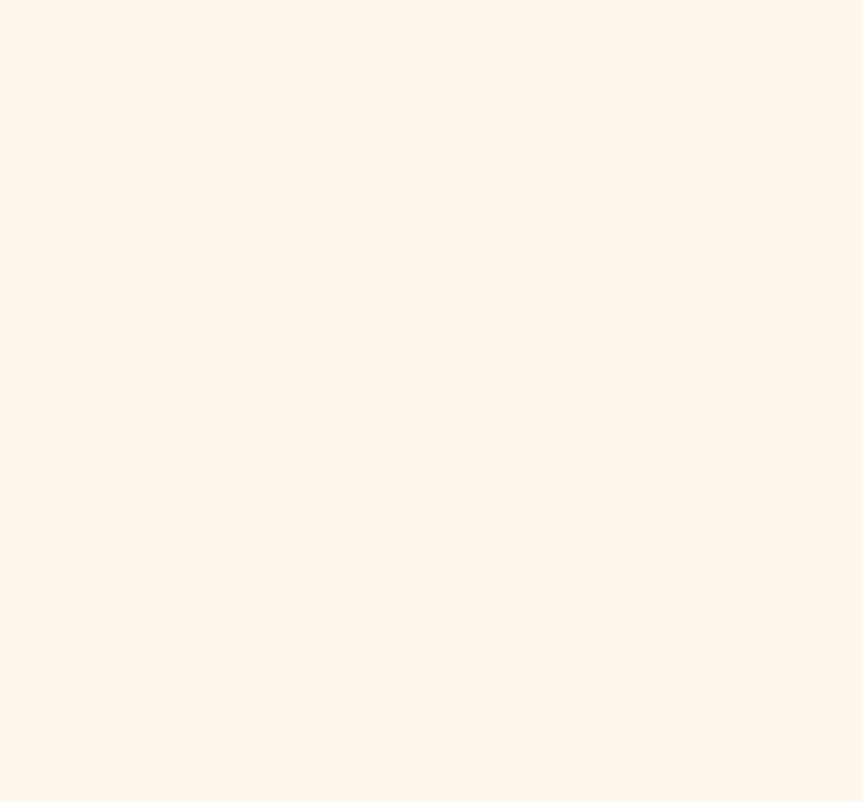
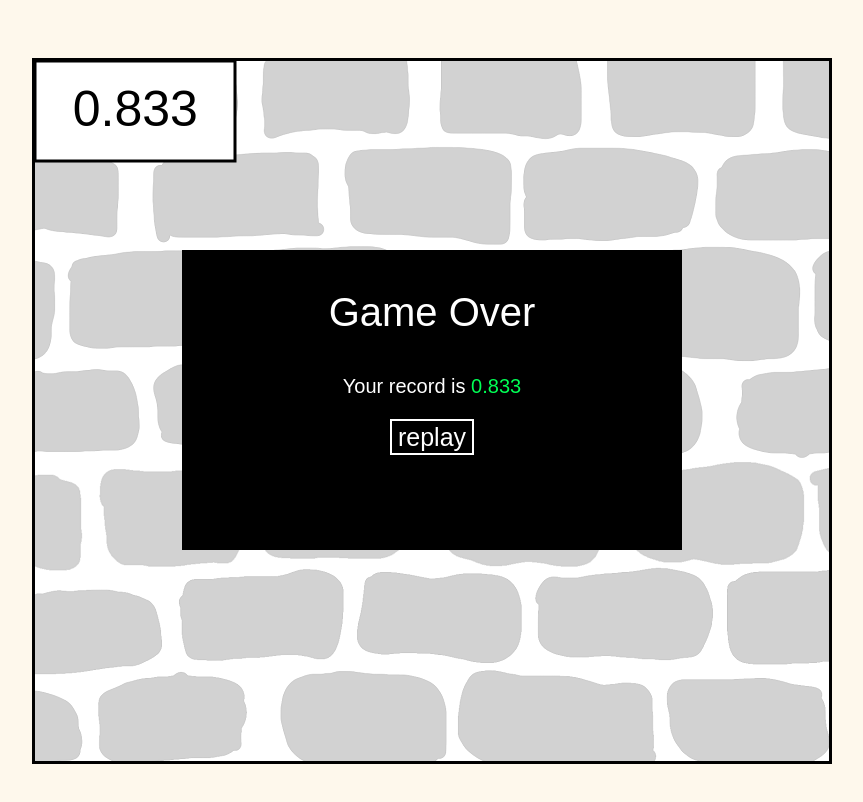
Before and after one commit to kohbanye/mysite, a Vue app: page /play/balljump in a window 1280 px wide. Before the commit this address had no page. Shown: the top 802 px of the page, without its empty margins (208-1071 px from the left). Built offline with nearby package versions, Linux system fonts and the light colour scheme.

Commit message:
add balljump game

```diff
--- /dev/null
+++ b/src/components/Playroom/Balljump.ts
@@ -0,0 +1,101 @@
+import { Ref } from 'vue'
+
+export const game = (
+  canvasRef: Ref<HTMLCanvasElement | undefined>,
+  divRef: Ref<HTMLDivElement | undefined>,
+  isGameOver: Ref<boolean>,
+  score: Ref<string>
+) => {
+  const canvas = canvasRef.value as HTMLCanvasElement
+  const root = divRef.value as HTMLDivElement
+  canvas.width = Math.min(root.clientWidth - 6, 800)
+  canvas.height = Math.min(root.clientHeight - 6, 700)
+  const ctx = canvas.getContext('2d') as CanvasRenderingContext2D
+  canvas.style.border = 'solid'
+
+  const ballRadius = 10
+  let x = canvas.width / 2
+  let y = ballRadius
+  let vx = 0
+  let vy = 0
+  const g = 0.6
+
+  const onClick = (e: MouseEvent) => {
+    let clickX = e.clientX
+    let clickY = e.clientY
+    if (window.innerWidth >= 800) {
+      clickX -= window.innerWidth / 2 - 400
+    }
+    if (window.innerHeight >= 700) {
+      clickY -= window.innerHeight / 2 - 350
+    }
+    const k =
+      0.1 * Math.sqrt((x - clickX) * (x - clickX) + (y - clickY) * (y - clickY))
+    vx = (x - clickX) / k
+    vy = (y - clickY) / k
+  }
+  canvas.addEventListener('click', onClick)
+
+  const drawTimer = (start: number) => {
+    ctx.fillStyle = '#ffffff'
+    ctx.fillRect(0, 0, 200, 100)
+    ctx.strokeStyle = '#000000'
+    ctx.lineWidth = 3
+    ctx.strokeRect(0, 0, 200, 100)
+
+    const milliSecond = Date.now() - start
+    const second = `${Math.floor(milliSecond / 1000)}`.padStart(3)
+    const commaSecond = `${milliSecond -
+      Math.floor(milliSecond / 1000) * 1000}`.padEnd(3, '0')
+    const time = second + '.' + commaSecond
+    ctx.font = '50px arial'
+    ctx.fillStyle = '#000000'
+    ctx.fillText(time, 10, 65)
+
+    return time
+  }
+
+  const drawBall = () => {
+    ctx.beginPath()
+    ctx.arc(x, y, ballRadius, 0, Math.PI * 2)
+    ctx.strokeStyle = '#000000'
+    ctx.lineWidth = 8
+    ctx.stroke()
+    ctx.closePath()
+
+    ctx.beginPath()
+    ctx.arc(x, y, ballRadius, 0, Math.PI * 2)
+    ctx.fillStyle = '#eeeeee'
+    ctx.fill()
+    ctx.closePath()
+  }
+
+  const draw = (start: number) => {
+    ctx.clearRect(0, 0, canvas.width, canvas.height)
+    const time = drawTimer(start)
+    drawBall()
+
+    if (x > canvas.width - ballRadius || x < ballRadius) {
+      isGameOver.value = true
+      score.value = time.trim()
+      // eslint-disable-next-line @typescript-eslint/no-use-before-define
+      clearInterval(interval)
+    }
+    if (y > canvas.height - ballRadius || y < ballRadius) {
+      isGameOver.value = true
+      score.value = time.trim()
+      // eslint-disable-next-line @typescript-eslint/no-use-before-define
+      clearInterval(interval)
+    }
+
+    x += vx
+    y += vy
+    vx += 0
+    vy += g
+  }
+
+  const start = Date.now()
+  const interval = setInterval(() => {
+    draw(start)
+  }, 1000 / 60)
+}
--- /dev/null
+++ b/src/components/Playroom/Balljump.vue
@@ -0,0 +1,98 @@
+<template>
+  <div :class="$style.container" ref="divRef">
+    <canvas ref="canvasRef" :class="$style.canvas"></canvas>
+    <div v-if="isGameOver" :class="$style.gameover">
+      <div :class="$style.text">
+        <div :class="$style.gameover_text">Game Over</div>
+      </div>
+      <div :class="$style.text">
+        <div :class="$style.score_text">
+          Your record is <span :class="$style.score">{{ score }}</span>
+        </div>
+      </div>
+      <div :class="$style.text">
+        <div :class="$style.replay_text" @click="restart">replay</div>
+      </div>
+    </div>
+  </div>
+</template>
+
+<script lang="ts">
+import { defineComponent, ref, onMounted } from 'vue'
+import { game } from './Balljump'
+
+export default defineComponent({
+  name: 'balljump',
+  components: {},
+  setup() {
+    const canvasRef = ref<HTMLCanvasElement>()
+    const divRef = ref<HTMLDivElement>()
+
+    const isGameOver = ref(false)
+    const score = ref('')
+
+    onMounted(() => {
+      game(canvasRef, divRef, isGameOver, score)
+    })
+
+    const restart = () => {
+      isGameOver.value = false
+      game(canvasRef, divRef, isGameOver, score)
+    }
+
+    return { canvasRef, divRef, isGameOver, restart, score }
+  }
+})
+</script>
+
+<style lang="scss" module>
+.container {
+  width: 100vw;
+  max-width: 800px;
+  height: 100vh;
+  margin: auto;
+  padding-top: calc((100vh - min(100vh - 6px, 700px)) / 2);
+}
+.canvas {
+  background-image: url('../../assets/brick.png');
+}
+.gameover {
+  position: absolute;
+  top: 0;
+  bottom: 0;
+  left: 0;
+  right: 0;
+  margin: auto;
+  width: 70vw;
+  max-width: 500px;
+  height: 45vw;
+  max-height: 300px;
+  font-family: sans-serif;
+  background: #000000;
+  .text {
+    text-align: center;
+    color: #ffffff;
+    .gameover_text {
+      font-size: 40px;
+      padding-top: 8%;
+      padding-bottom: 8%;
+    }
+    .score_text {
+      font-size: 20px;
+      padding-bottom: 5%;
+      .score {
+        color: #00ff55;
+      }
+    }
+    .replay_text {
+      display: inline;
+      font-size: 25px;
+      border: solid 2px #ffffff;
+      padding: 2px 6px;
+      &:hover {
+        cursor: pointer;
+      }
+    }
+  }
+}
+</style>
--- /dev/null
+++ b/src/pages/Play.vue
@@ -0,0 +1,15 @@
+<template>
+  <div></div>
+</template>
+
+<script lang="ts">
+import { defineComponent } from 'vue'
+
+export default defineComponent({
+  name: 'play',
+  components: {},
+  setup() {
+    return {}
+  }
+})
+</script>
--- a/src/router/index.ts
+++ b/src/router/index.ts
@@ -12,6 +12,11 @@ const routes: RouteRecordRaw[] = [
     path: '/play',
     name: 'play',
     component: () => import('@/pages/Play.vue')
+  },
+  {
+    path: '/play/balljump',
+    name: 'balljump',
+    component: () => import('@/components/Playroom/Balljump.vue')
   }
 ]
 
```
Also changed, not shown: src/assets/brick.png (added).
